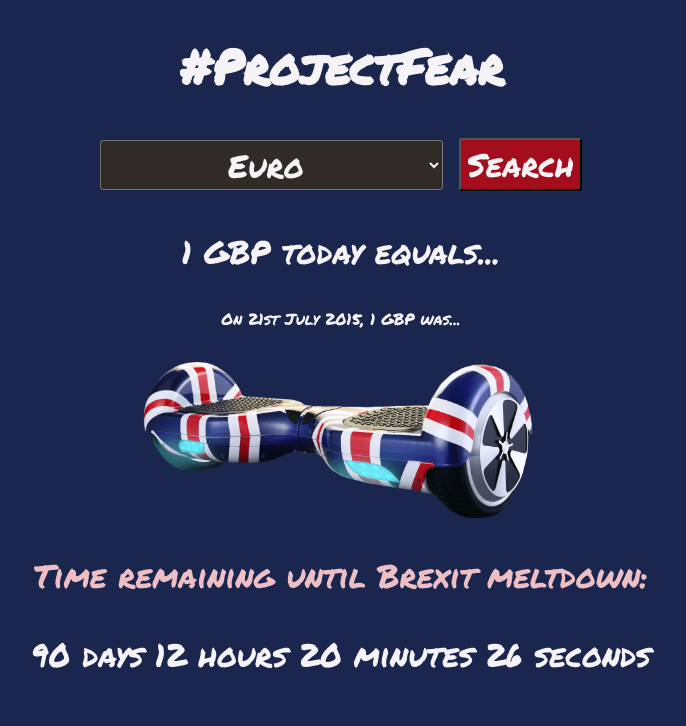
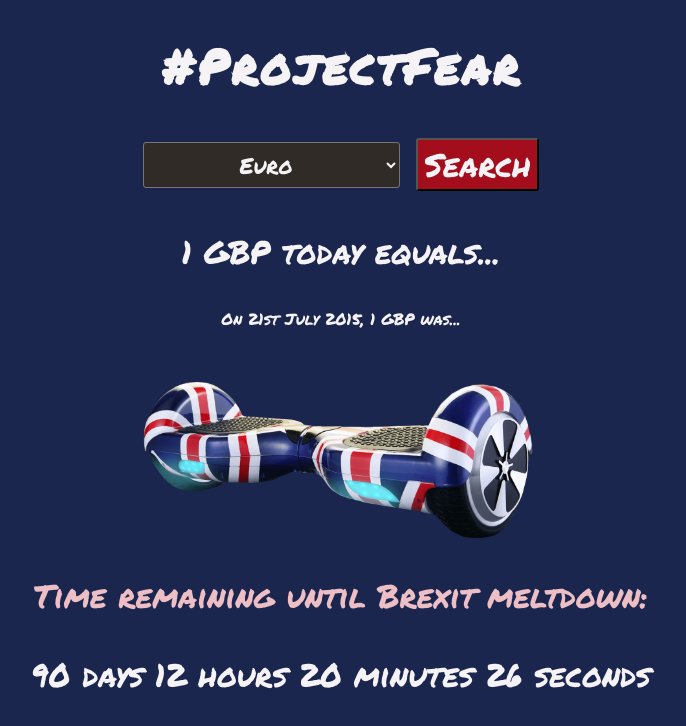
Before and after one commit to fac-17/week-5-dgjm, a website: page public/index.html in a window 1280 px wide. Shown: the whole page, without its empty margins (299-985 px from the left). Drawn offline with Linux system fonts and the light colour scheme; files that its build step writes are made by us from their sources; files whose address does not match are found by name.

Commit message:
Improving dropdown menu

```diff
--- a/public/style.css
+++ b/public/style.css
@@ -12,22 +12,26 @@
 
 h1 {
   font-size: 3em;
+  letter-spacing: 3px;
 }
 
 #british-segway {
-  margin: 30px auto 10px auto;
+  margin: 50px auto 30px auto;
   width: 70vw;
   max-width: 400px;
   display: block;
 }
 
 #input {
-  font-size: 2em;
+  font-size: 1.4em;
   background-color: #302b27;
   border-radius: 3px;
   margin: 5px;
   cursor: pointer;
+  padding: 5px;
+  font-family: 'Permanent Marker', cursive;
 }
+
 
 #search {
   /* height: 4em;
```
